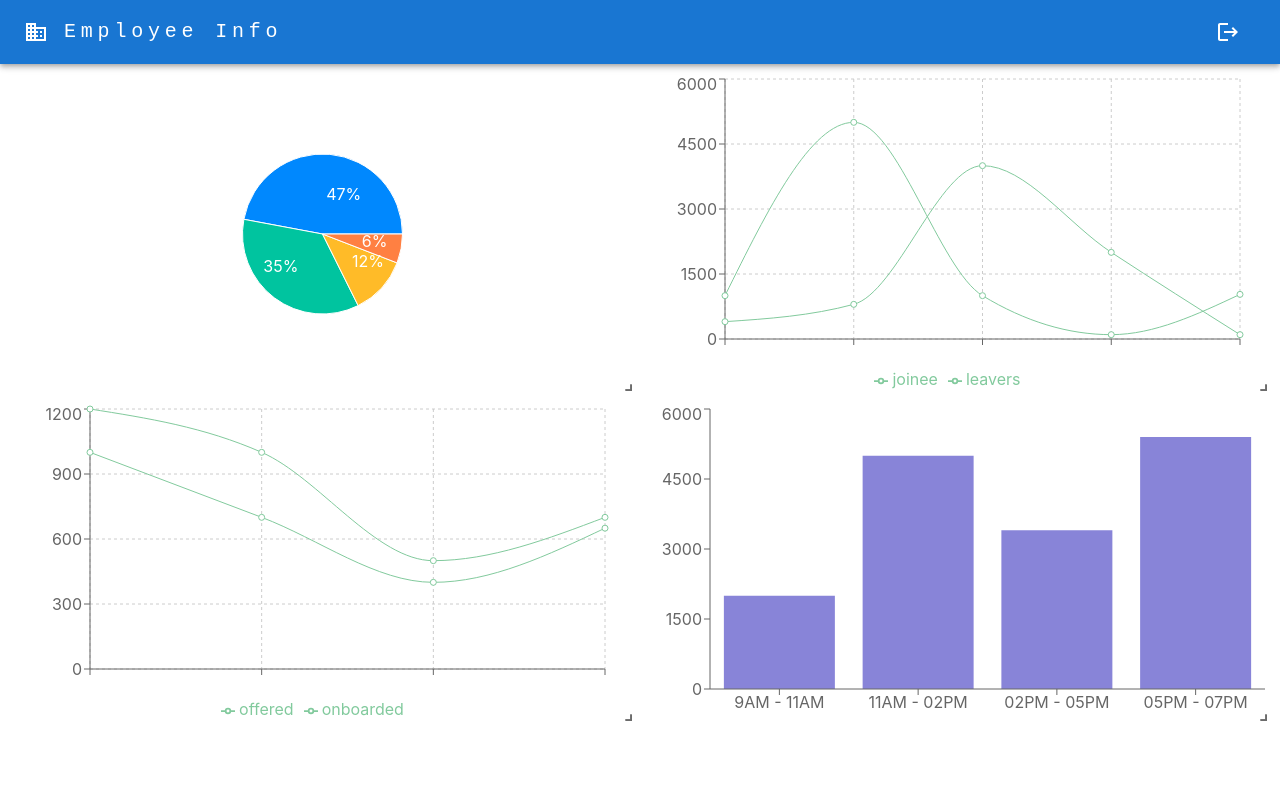
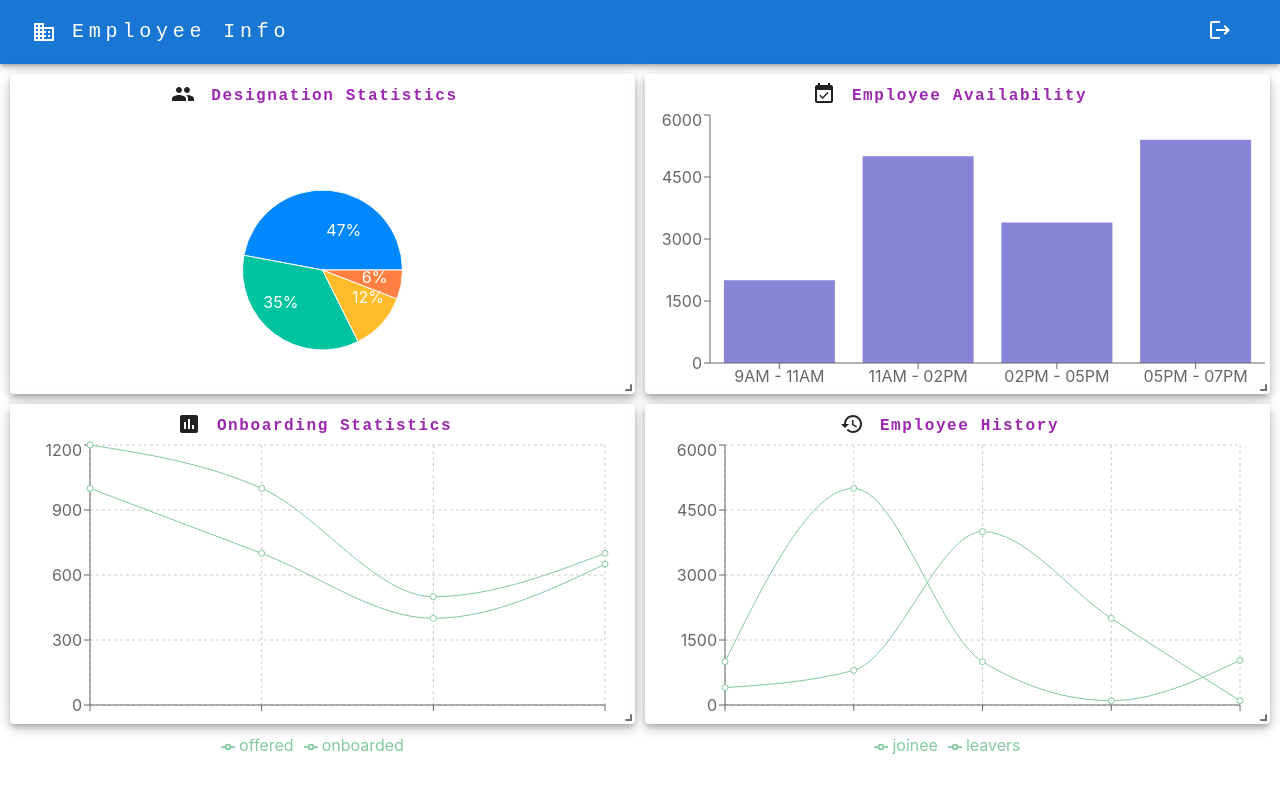
Before and after one commit to imakshar/ReactGridLayout, a React (Create React App) app: page /home in a window 1280 px wide. Shown: the top 792 px of the page. Built offline with nearby package versions, Linux system fonts and the light colour scheme.

Commit message:
ChartCard Enhancement with CustomTitleBox

```diff
--- /dev/null
+++ b/src/components/CustomTitleBox/CustomTitleBox.tsx
@@ -0,0 +1,45 @@
+import { Box, Typography } from "@mui/material";
+import React from "react";
+
+export interface IProps {
+  title: string;
+  icon?: React.ReactElement;
+  children?: React.ReactNode;
+}
+const CustomTitleBox: React.FunctionComponent<IProps> = ({
+  title,
+  children,
+  icon,
+}: IProps) => {
+  return (
+    <Box sx={{ height: "100%" , mt: 1}}>
+      <Box
+        display="flex"
+        width="100%"
+        alignItems="center"
+        justifyContent="center"
+      >
+        <Box>{icon}</Box>
+        <Box sx={{ ml: 2 }}>
+          <Typography
+            variant="body1"
+            sx={{
+              mr: 2,
+              display: { xs: "none", md: "flex" },
+              fontFamily: "monospace",
+              fontWeight: 700,
+              letterSpacing: ".1rem",
+              color: "secondary.main",
+              textDecoration: "none",
+            }}
+          >
+            {title}
+          </Typography>
+        </Box>
+      </Box>
+      {children}
+    </Box>
+  );
+};
+
+export default CustomTitleBox;
--- a/src/components/EmployeeAvailabilityChart/EmployeeAvailabilityChart.tsx
+++ b/src/components/EmployeeAvailabilityChart/EmployeeAvailabilityChart.tsx
@@ -14,7 +14,7 @@ import { EmployeeInfo } from "../../EmployeeContext";
 const EmployeeAvailabilityChart = () => {
   const { employeeAvailabilityData } = useContext<EmployeeInfo>(EmployeeInfoContext);
   return (
-    <Box height="100%">
+    <Box height="90%">
       <Box display="flex" width="100%" height="100%" justifyContent="center">
         <Box display="flex" alignItems="center" width="100%">
           <ResponsiveContainer height="100%" width="100%">
--- a/src/components/Home/Home.tsx
+++ /dev/null
@@ -1,50 +0,0 @@
-import { useState } from "react";
-import { Layout, Responsive, WidthProvider } from "react-grid-layout";
-import "react-grid-layout/css/styles.css";
-import "react-resizable/css/styles.css";
-import DesignationChart from "../DesignationChart/DesignationChart";
-import EmployeeAvailabilityChart from "../EmployeeAvailabilityChart/EmployeeAvailabilityChart";
-import EmployeeHistoryChart from "../EmployeeHistoryChart/EmployeeHistoryChart";
-import Navbar from "../Navbar/Navbar";
-import OnbordingHistoryChart from "../OnbordingHistoryChart/OnbordingHistoryChart";
-const defaultLayout: Layout[] = [
-  { i: "a", x: 0, y: 0, w: 6, h: 2, minH: 2 },
-  { i: "b", x: 0, y: 0, w: 6, h: 2, minH: 2 },
-  { i: "c", x: 6, y: 0, w: 6, h: 2, minH: 2 },
-  { i: "d", x: 6, y: 0, w: 6, h: 2, minH: 2 },
-];
-const ResponsiveGridLayout = WidthProvider(Responsive);
-
-const Home = () => {
-  const [layout, setLayout] = useState(defaultLayout);
-  return (
-    <div>
-      <Navbar />
-      <ResponsiveGridLayout
-        className="layout"
-        layouts={{ lg: layout, md: layout, sm: layout }}
-        breakpoints={{ lg: 1200, md: 996, sm: 768, xs: 480, xxs: 0 }}
-        cols={{ lg: 12, md: 10, sm: 6, xs: 4, xxs: 2 }}
-        onLayoutChange={(currentLayout) => {
-          setLayout(currentLayout);
-        }}
-        rowHeight={155}
-      >
-        <div key="a">
-          <DesignationChart />
-        </div>
-        <div key="b">
-          <OnbordingHistoryChart />
-        </div>
-        <div key="c">
-          <EmployeeHistoryChart />
-        </div>
-        <div key="d">
-          <EmployeeAvailabilityChart />
-        </div>
-      </ResponsiveGridLayout>
-    </div>
-  );
-};
-
-export default Home;
--- a/src/components/Navbar/Navbar.tsx
+++ b/src/components/Navbar/Navbar.tsx
@@ -2,7 +2,6 @@ import BusinessIcon from "@mui/icons-material/Business";
 import LogoutIcon from "@mui/icons-material/Logout";
 import AppBar from "@mui/material/AppBar";
 import Box from "@mui/material/Box";
-import Container from "@mui/material/Container";
 import Toolbar from "@mui/material/Toolbar";
 import Tooltip from "@mui/material/Tooltip";
 import Typography from "@mui/material/Typography";
@@ -12,17 +11,19 @@ const Navbar = () => {
   const navigate = useNavigate();
   return (
     <AppBar position="static">
-      <Container maxWidth="xl">
         <Toolbar disableGutters>
           <Box
             display="flex"
             justifyContent="space-between"
             width="100%"
             alignItems="center"
+            sx={{
+              px:4
+            }}
           >
             <Box display="flex" alignItems="center">
               <BusinessIcon
-                sx={{ display: { xs: "none", md: "flex" }, mr: 2 }}
+                sx={{ display: { md: "flex" }, mr: 2 }}
               />
               <Typography
                 variant="h6"
@@ -47,7 +48,7 @@ const Navbar = () => {
               <Box sx={{ flexGrow: 1 }}>
                 <Tooltip title="Logout">
                   <LogoutIcon
-                    sx={{ display: { xs: "none", md: "flex" }, mr: 2 }}
+                    sx={{ mr: 2 }}
                     onClick={() => navigate("/")}
                   />
                 </Tooltip>
@@ -55,7 +56,6 @@ const Navbar = () => {
             </Box>
           </Box>
         </Toolbar>
-      </Container>
     </AppBar>
   );
 };
--- /dev/null
+++ b/src/pages/Home.tsx
@@ -0,0 +1,70 @@
+import EventAvailableIcon from "@mui/icons-material/EventAvailable";
+import HistoryIcon from "@mui/icons-material/History";
+import PeopleIcon from "@mui/icons-material/People";
+import PollIcon from "@mui/icons-material/Poll";
+import { Paper } from "@mui/material";
+import { useState } from "react";
+import { Layout, Responsive, WidthProvider } from "react-grid-layout";
+import "react-grid-layout/css/styles.css";
+import "react-resizable/css/styles.css";
+import CustomTitleBox from "../components/CustomTitleBox/CustomTitleBox";
+import DesignationChart from "../components/DesignationChart/DesignationChart";
+import EmployeeAvailabilityChart from "../components/EmployeeAvailabilityChart/EmployeeAvailabilityChart";
+import EmployeeHistoryChart from "../components/EmployeeHistoryChart/EmployeeHistoryChart";
+import Navbar from "../components/Navbar/Navbar";
+import OnbordingHistoryChart from "../components/OnbordingHistoryChart/OnbordingHistoryChart";
+const defaultLayout: Layout[] = [
+  { i: "designationChart", x: 0, y: 0, w: 6, h: 2, minH: 2 },
+  { i: "onbordingHistoryChart", x: 0, y: 0, w: 6, h: 2, minH: 2 },
+  { i: "employeeHistoryChart", x: 6, y: 0, w: 6, h: 2, minH: 2 },
+  { i: "employeeAvailabilityChart", x: 6, y: 0, w: 6, h: 2, minH: 2 },
+];
+const ResponsiveGridLayout = WidthProvider(Responsive);
+
+const Home = () => {
+  const [layout, setLayout] = useState(defaultLayout);
+  return (
+    <div>
+      <Navbar />
+      <ResponsiveGridLayout
+        className="layout"
+        layouts={{ lg: layout, md: layout, sm: layout }}
+        breakpoints={{ lg: 1200, md: 996, sm: 768, xs: 480, xxs: 0 }}
+        cols={{ lg: 12, md: 10, sm: 6, xs: 4, xxs: 2 }}
+        onLayoutChange={(currentLayout) => {
+          setLayout(currentLayout);
+        }}
+        rowHeight={155}
+      >
+        <Paper key="designationChart" elevation={6}>
+          <CustomTitleBox title="Designation Statistics" icon={<PeopleIcon />}>
+            <DesignationChart />
+          </CustomTitleBox>
+        </Paper>
+
+        <Paper key="employeeAvailabilityChart" elevation={6}>
+          <CustomTitleBox
+            title="Employee Availability"
+            icon={<EventAvailableIcon />}
+          >
+            <EmployeeAvailabilityChart />
+          </CustomTitleBox>
+        </Paper>
+
+        <Paper key="onbordingHistoryChart" elevation={6}>
+          <CustomTitleBox title="Onboarding Statistics" icon={<PollIcon />}>
+            <OnbordingHistoryChart />
+          </CustomTitleBox>
+        </Paper>
+
+        <Paper key="employeeHistoryChart" elevation={6}>
+          <CustomTitleBox title="Employee History" icon={<HistoryIcon />}>
+            <EmployeeHistoryChart />
+          </CustomTitleBox>
+        </Paper>
+      </ResponsiveGridLayout>
+    </div>
+  );
+};
+
+export default Home;
--- a/src/router.tsx
+++ b/src/router.tsx
@@ -1,5 +1,5 @@
 import { createBrowserRouter } from "react-router-dom";
-import Home from "./components/Home/Home";
+import Home from "./pages/Home";
 import LoginPage from "./pages/LoginPage";
 
 const router = createBrowserRouter([
```
